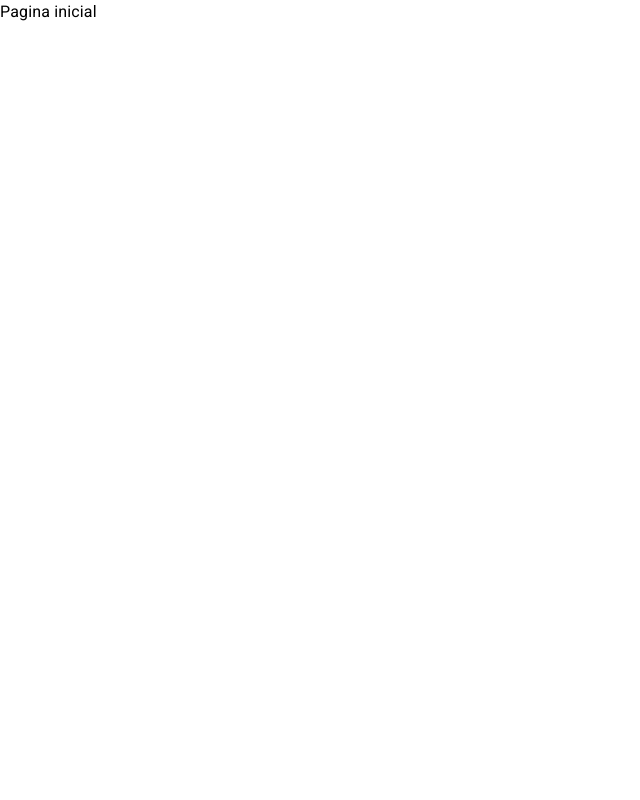
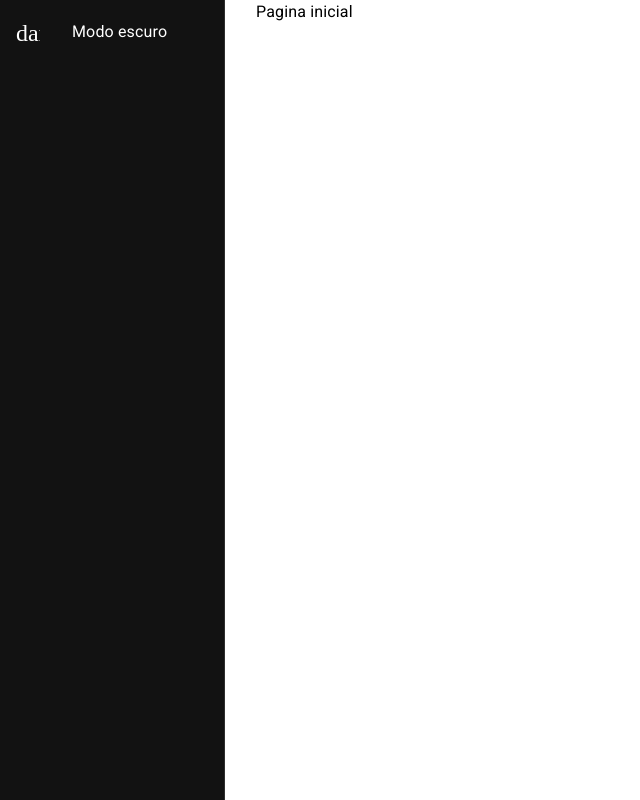
Before and after one commit to Aristidescosta/makanda-app, a React (Vite) app: page / in a window 1280 px wide. Shown: the whole page, without its empty margins (0-640 px from the left). Built offline with nearby package versions, Linux system fonts and the light colour scheme.

Commit message:
refactor: implementando o layout base

```diff
--- /dev/null
+++ b/src/components/index.ts
@@ -0,0 +1 @@
+export * from "./ListItemLink"
--- a/src/routes/Routes.tsx
+++ b/src/routes/Routes.tsx
@@ -1,12 +1,17 @@
 import { createBrowserRouter, RouterProvider } from "react-router-dom";
 
+import { BaseLayoutPage } from "@/shared/layouts";
 import { HomePage } from "@/pages/home";
 
 export default function RoutesConfig() {
 	const router = createBrowserRouter([
 		{
 			path: "/",
-			element: <HomePage />,
+			element: (
+				<BaseLayoutPage>
+					<HomePage />
+				</BaseLayoutPage>
+			),
 			errorElement: <h1>Página de erro</h1>,
 		},
 	]);
--- /dev/null
+++ b/src/shared/layouts/BaseLayoutPage/index.tsx
@@ -0,0 +1,62 @@
+import { Box, Drawer, Icon, List, ListItemButton, ListItemIcon, ListItemText, useMediaQuery, useTheme } from '@mui/material';
+import React from 'react'
+
+interface IBaseLayoutPageProps {
+    children: React.ReactNode;
+  }
+
+export const BaseLayoutPage: React.FC<IBaseLayoutPageProps> = ({ children }) => {
+    const theme = useTheme();
+    const smDown = useMediaQuery(theme.breakpoints.down("sm"));
+
+
+    return (
+        <>
+            <Drawer
+                variant={smDown ? "temporary" : "permanent"}
+                open={true}
+
+            >
+                <Box
+                    width={theme.spacing(28)}
+                    display="flex"
+                    flexDirection="column"
+                    height="100%"
+                >
+                    {/* <Box flex={1}>
+                        <List component="nav">
+                            {drawerOptions.map((drawerOption) => (
+                                <ListItemLink
+                                    key={drawerOption.path}
+                                    icon={drawerOption.icon}
+                                    label={drawerOption.label}
+                                    to={drawerOption.path}
+                                    onClick={smDown ? toggleDrawerOpen : undefined}
+                                />
+                            ))}
+                        </List>
+                    </Box> */}
+
+                    <Box>
+                        <List component="nav">
+                            <ListItemButton>
+                                <ListItemIcon>
+                                    <Icon>
+                                        {"dark_mode"}
+                                    </Icon>
+                                </ListItemIcon>
+                                <ListItemText
+                                    primary={"Modo escuro"}
+                                />
+                            </ListItemButton>
+                        </List>
+                    </Box>
+                </Box>
+            </Drawer>
+
+            <Box height="100vh" marginLeft={smDown ? 0 : theme.spacing(32)}>
+                {children}
+            </Box>
+        </>
+    )
+}
--- /dev/null
+++ b/src/shared/layouts/index.ts
@@ -0,0 +1 @@
+export * from "./BaseLayoutPage"
--- /dev/null
+++ b/src/shared/types/ListItemLinkType.ts
@@ -0,0 +1,6 @@
+export interface IListItemProps {
+    icon: string;
+    to: string;
+    label: string;
+    onClick: (() => void) | undefined;
+}
--- /dev/null
+++ b/src/shared/utils/constantes.ts
@@ -0,0 +1,5 @@
+import { IListItemProps } from "../types/ListItemLinkType";
+
+export const DRAWER_OPTIONS: IListItemProps[] = [
+
+]
```
Also changed, not shown: src/components/ListItemLink.tsx (added, +30 -0 lines).
